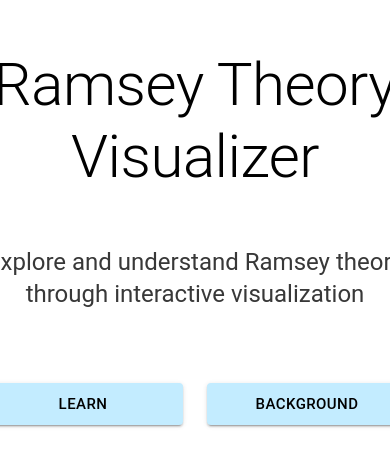
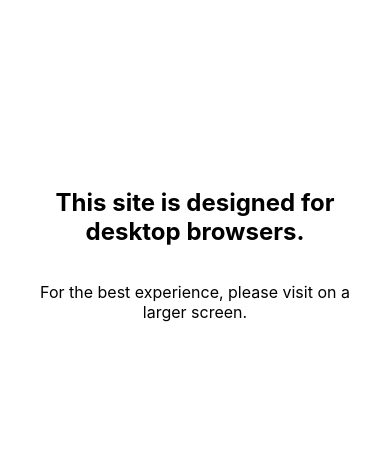
Before and after one commit to Ryanoonan/Ramsey-Tutor, a React (Create React App) app: page / in a window 390 px wide. Shown: the part 185-652 px from the top of the page. Built offline with nearby package versions, Linux system fonts and the light colour scheme.

Commit message:
update landing page to avoid phones

```diff
--- a/package.json
+++ b/package.json
@@ -19,6 +19,7 @@
     "react-force-graph": "^1.47.6",
     "react-force-graph-2d": "^1.27.1",
     "react-katex": "^3.1.0",
+    "react-responsive": "^10.0.1",
     "react-router-dom": "^7.5.0",
     "react-scripts": "5.0.1",
     "web-vitals": "^2.1.4"
--- a/src/components/LandingPage.js
+++ b/src/components/LandingPage.js
@@ -1,11 +1,29 @@
 import { Box, Button, Typography, useTheme } from '@mui/material';
 import { useNavigate } from 'react-router-dom';
-
+import { useMediaQuery } from 'react-responsive';
 function LandingPage() {
     const navigate = useNavigate();
     const theme = useTheme();
+    const isMobile = useMediaQuery({ maxWidth: 767 });
+    if (isMobile) {
+        return (
+            <div style={{
+                display: 'flex',
+                flexDirection: 'column',
+                height: '100vh',
+                alignItems: 'center',
+                justifyContent: 'center',
+                padding: '1rem',
+                textAlign: 'center',
+            }}>
+                <h2>This site is designed for desktop browsers.</h2>
+                <p>For the best experience, please visit on a larger screen.</p>
+            </div>
+        );
+    }
 
     return (
+
         <Box sx={{
             position: 'fixed',
             width: '100%',
```
Also changed, not shown: 1 other file (tests, documents, lock files or other folders).
